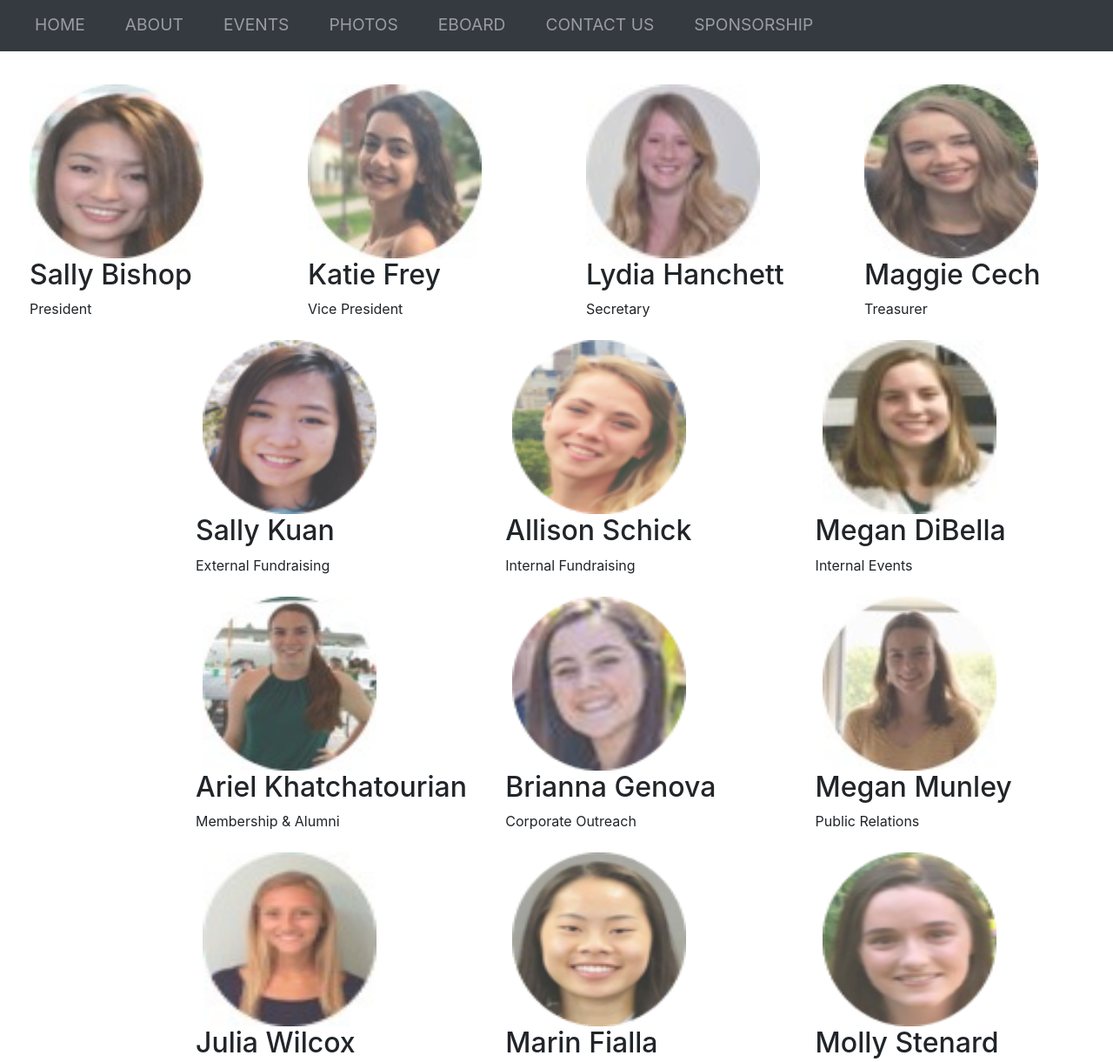
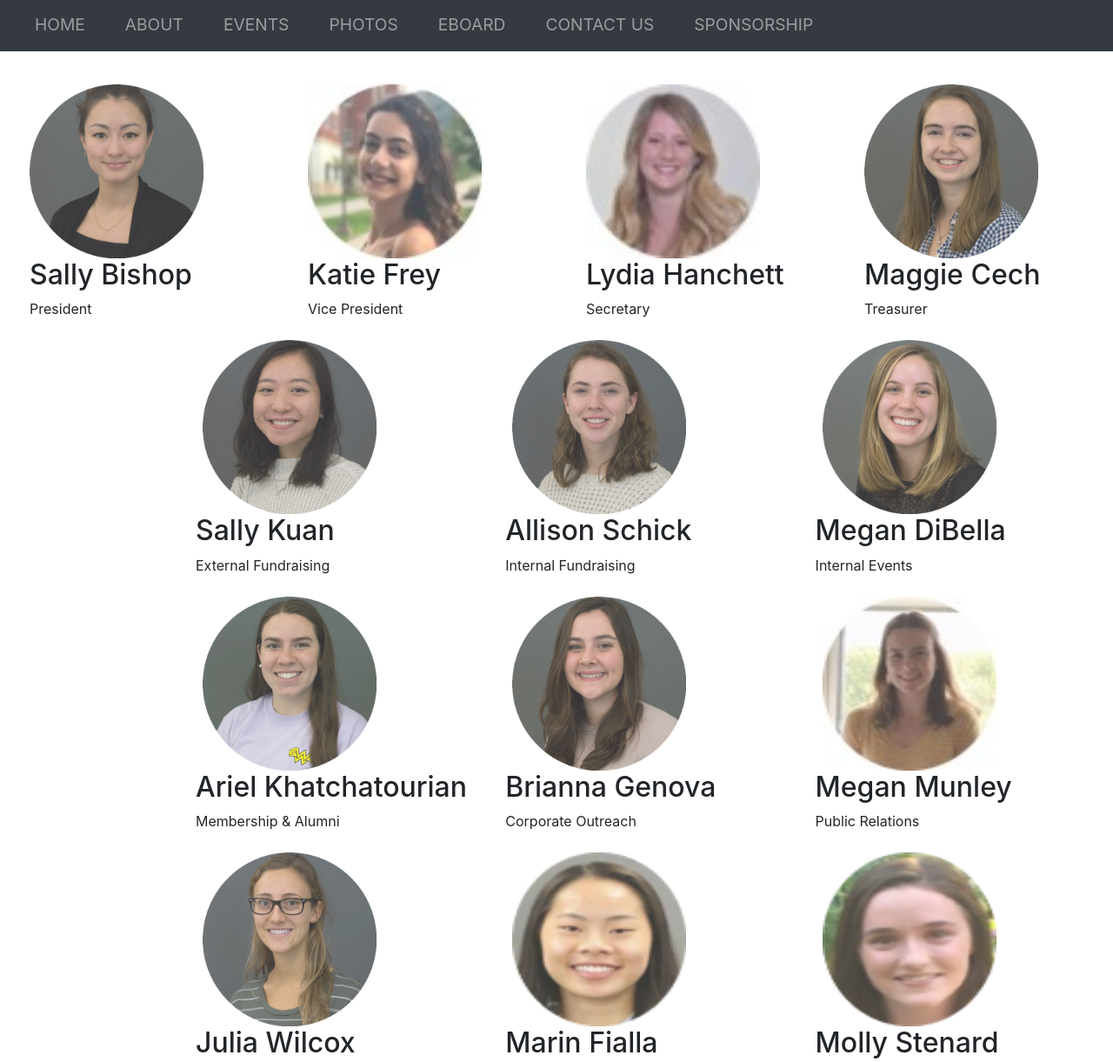
Before and after one commit to Binghamton-SWE/Binghamton-SWE.github.io, a plain HTML site: page eboard.html in a window 1280 px wide. Shown: the part 186-1407 px from the top of the page at 87% size. Drawn offline with nearby package versions, Linux system fonts and the light colour scheme.

Commit message:
new eboard photos

```diff
--- a/eboard.html
+++ b/eboard.html
@@ -104,7 +104,7 @@
 <div class="container-fluid" style="margin-top:30px;margin-left:30px;margin-right:30px;">
 	<div class="row">
 	  <div class="column">
-		  <img src="photos/eboard/sallyB.jpg" alt="Sally Bishop" style="width:200px;height:200px;">
+		  <img src="photos/eboard/sally_circle.gif" alt="Sally Bishop" style="width:200px;height:200px;">
 		  <h2>Sally Bishop</h2>
 		  <p class="title">President</p>
 	  </div>
@@ -119,7 +119,7 @@
 		  <p class="title">Secretary</p>
 	  </div>
 	  <div class="column">
-		  <img src="photos/eboard/maggie.jpg" alt="Maggie Cech" style="width:200px;height:200px;">
+		  <img src="photos/eboard/maggie_circle.gif" alt="Maggie Cech" style="width:200px;height:200px;">
 		  <h2>Maggie Cech</h2>
 		  <p class="title">Treasurer</p>
 	  </div>
@@ -127,21 +127,21 @@
 	<div class="row">
 	<div class="container" style="margin-left:180px">
 		<div class="column3">
-			<img src="photos/eboard/sallyK.png" alt="Sally Kuan" style="width:200px;height:200px;">
+			<img src="photos/eboard/sallyk_circle.gif" alt="Sally Kuan" style="width:200px;height:200px;">
 			<h2>Sally Kuan</h2>
 			<p class="title">External Fundraising</p>
-			<img src="photos/eboard/ariel.jpg" alt="Ariel Khatchatourian" style="width:200px;height:200px;">
+			<img src="photos/eboard/ariel_circle.gif" alt="Ariel Khatchatourian" style="width:200px;height:200px;">
 			<h2>Ariel Khatchatourian</h2>
 			<p class="title">Membership &amp Alumni</p>
-			<img src="photos/eboard/julia.jpg" alt="Julia Wilcox" style="width:200px;height:200px;">
+			<img src="photos/eboard/julia_circle.gif" alt="Julia Wilcox" style="width:200px;height:200px;">
 			<h2>Julia Wilcox</h2>
 			<p class="title">Community Outreach</p>
 		</div>
 		<div class="column3">
-			<img src="photos/eboard/allison.png" alt="Allison Schick" style="width:200px;height:200px;">
+			<img src="photos/eboard/allison_circle.gif" alt="Allison Schick" style="width:200px;height:200px;">
 			<h2>Allison Schick</h2>
 			<p class="title">Internal Fundraising</p>
-			<img src="photos/eboard/brianna.png" alt="Brianna Genova" style="width:200px;height:200px;">
+			<img src="photos/eboard/brianna_circle.gif" alt="Brianna Genova" style="width:200px;height:200px;">
 			<h2>Brianna Genova</h2>
 			<p class="title">Corporate Outreach</p>
 			<img src="photos/eboard/marin.png" alt="Marin Fialla" style="width:200px;height:200px;">
@@ -149,7 +149,7 @@
 			<p class="title">Interclub Relations</p>
 		</div>
 		<div class="column3">
-			<img src="photos/eboard/meganD.jpg" alt="Megan DiBella" style="width:200px;height:200px;">
+			<img src="photos/eboard/megan_circle.gif" alt="Megan DiBella" style="width:200px;height:200px;">
 			<h2>Megan DiBella</h2>
 			<p class="title">Internal Events</p>
 			<img src="photos/eboard/MeganM.jpg" alt="Megan Munley" style="width:200px;height:200px;">
```
Also changed, not shown: photos/eboard/allison_circle.gif (added), photos/eboard/ariel_circle.gif (added), photos/eboard/brianna_circle.gif (added), photos/eboard/julia_circle.gif (added), photos/eboard/maggie_circle.gif (added), photos/eboard/megan_circle.gif (added), photos/eboard/sally_circle.gif (added), photos/eboard/sallyk_circle.gif (added).
